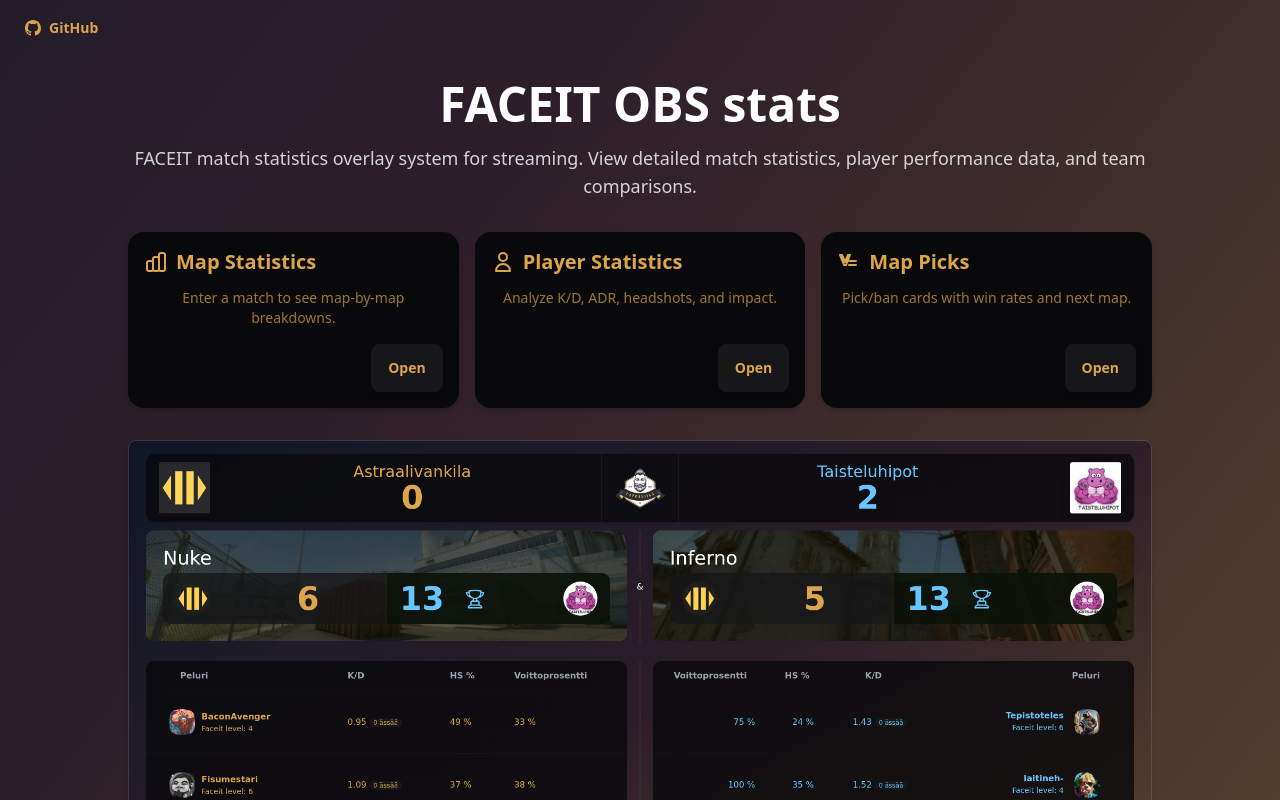
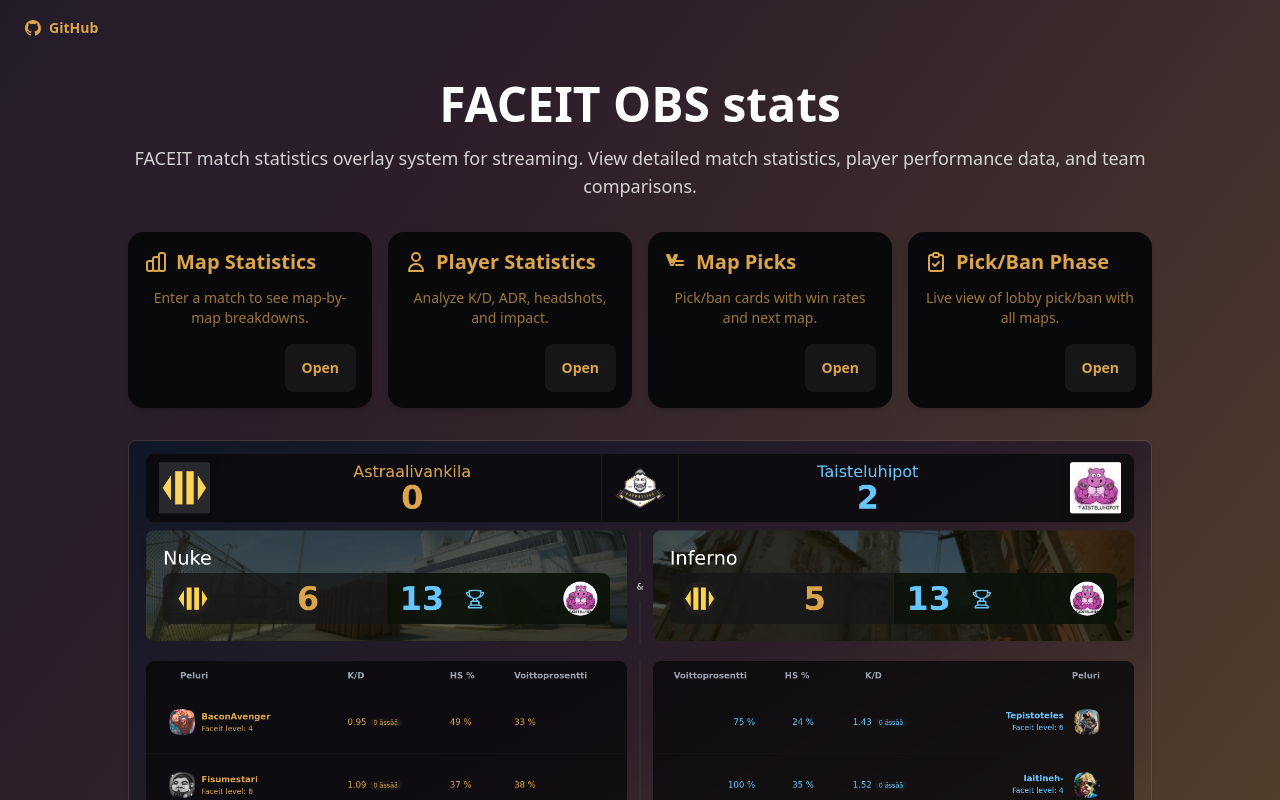
Before and after one commit to oplehtinen/faceit-obs-stats, a SvelteKit app: page / in a window 1280 px wide. Shown: the top 800 px of the page. Built offline with nearby package versions, Linux system fonts and the light colour scheme.

Commit message:
Add navigation and documentation for pick/ban view
Co-authored-by: oplehtinen <7263059+oplehtinen@users.noreply.github.com>

```diff
--- a/src/routes/+page.svelte
+++ b/src/routes/+page.svelte
@@ -16,7 +16,7 @@
 				performance data, and team comparisons.
 			</p>
 			<!-- Top-left GitHub button is provided by the layout on the home page -->
-			<div class="grid grid-cols-1 md:grid-cols-3 gap-4 mb-8">
+			<div class="grid grid-cols-1 md:grid-cols-2 lg:grid-cols-4 gap-4 mb-8">
 				<div class="card card-compact bg-base-100 shadow-md">
 					<div class="card-body">
 						<h2 class="card-title text-base-content">
@@ -91,6 +91,32 @@
 						<p class="text-base-content/70">Pick/ban cards with win rates and next map.</p>
 						<div class="card-actions justify-end mt-2">
 							<a href={`${base}/mappicks`} class="btn">Open</a>
+						</div>
+					</div>
+				</div>
+
+				<div class="card card-compact bg-base-100 shadow-md">
+					<div class="card-body">
+						<h2 class="card-title text-base-content">
+							<svg
+								xmlns="http://www.w3.org/2000/svg"
+								class="h-6 w-6"
+								fill="none"
+								viewBox="0 0 24 24"
+								stroke="currentColor"
+							>
+								<path
+									stroke-linecap="round"
+									stroke-linejoin="round"
+									stroke-width="2"
+									d="M9 5H7a2 2 0 00-2 2v12a2 2 0 002 2h10a2 2 0 002-2V7a2 2 0 00-2-2h-2M9 5a2 2 0 002 2h2a2 2 0 002-2M9 5a2 2 0 012-2h2a2 2 0 012 2m-6 9l2 2 4-4"
+								/>
+							</svg>
+							Pick/Ban Phase
+						</h2>
+						<p class="text-base-content/70">Live view of lobby pick/ban with all maps.</p>
+						<div class="card-actions justify-end mt-2">
+							<a href={`${base}/pickban`} class="btn">Open</a>
 						</div>
 					</div>
 				</div>
```
Also changed, not shown: 1 other file (tests, documents, lock files or other folders).
